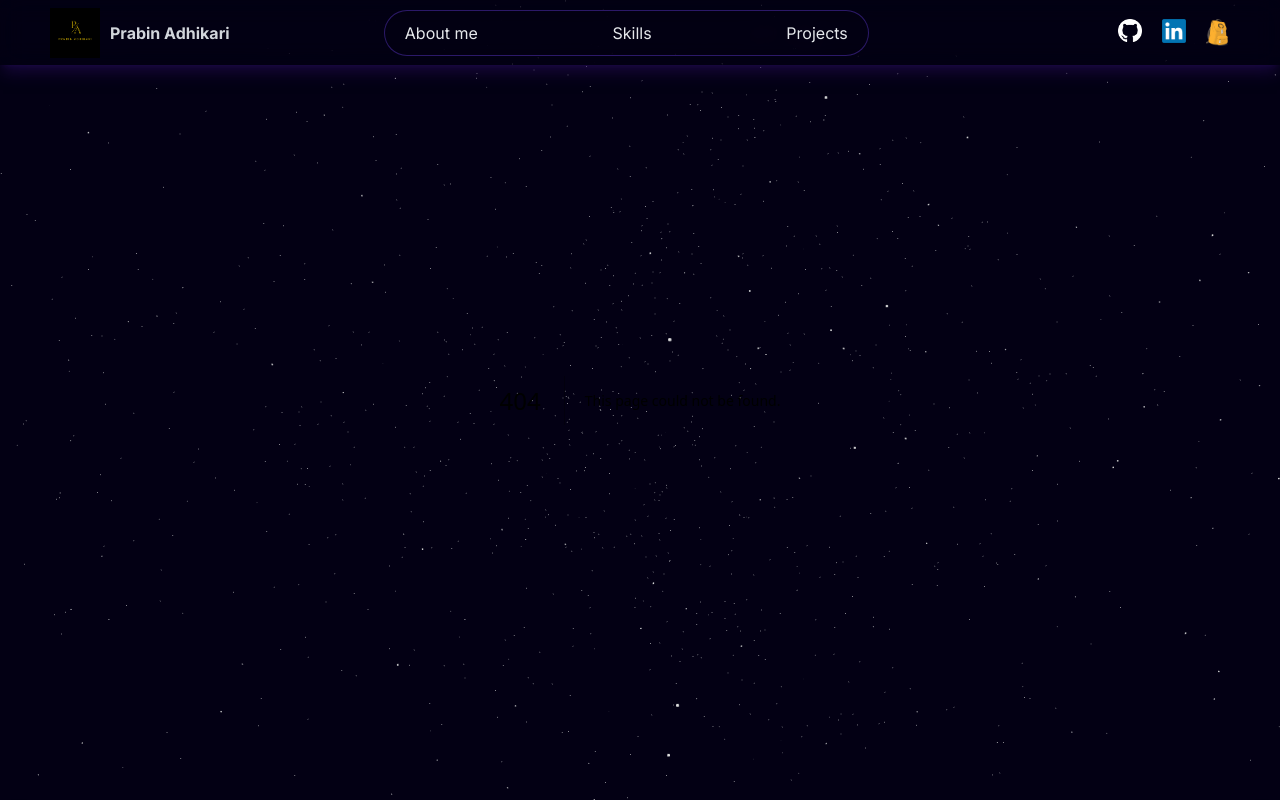
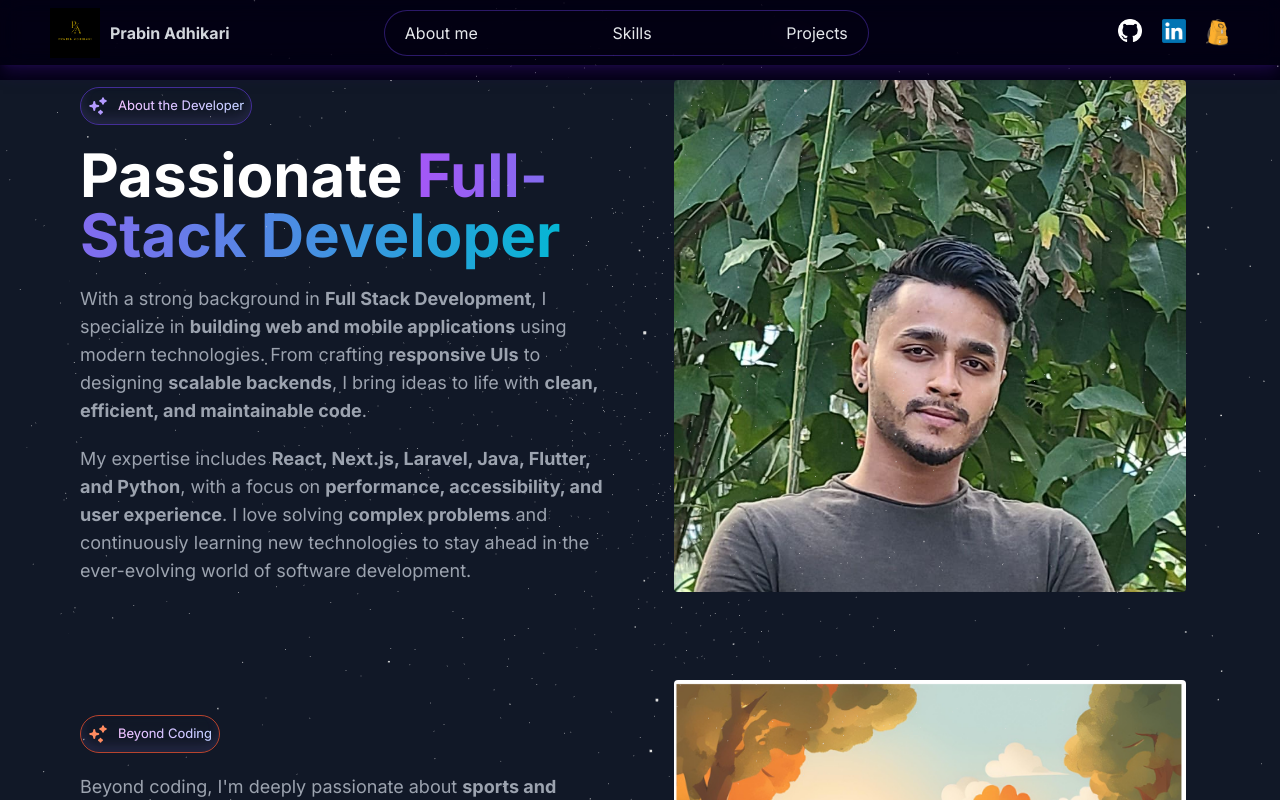
Before and after one commit to Prabin013/portfolio, a Next.js app: page /about in a window 1280 px wide. Before the commit this address had no page. Shown: the top 800 px of the page. Built offline with nearby package versions, Linux system fonts and the light colour scheme.

Commit message:
added about me page

```diff
--- /dev/null
+++ b/app/about/page.tsx
@@ -0,0 +1,124 @@
+"use client"; // Required for animations
+
+import { motion } from "framer-motion";
+import { slideInFromLeft, slideInFromRight, slideInFromTop } from "@/utils/motion";
+import { SparklesIcon } from "@heroicons/react/16/solid";
+import Image from "next/image";
+
+export default function AboutPage() {
+  return (
+    <motion.div
+      initial="hidden"
+      animate="visible"
+      className="flex flex-col items-center justify-center px-10 lg:px-20 mt-20 w-full z-[20] min-h-screen bg-gray-900 text-white"
+    >
+      {/* Responsive Grid Container */}
+      <div className="grid grid-cols-1 lg:grid-cols-2 gap-10 items-center w-full max-w-6xl">
+
+        {/* Left Side: Text Content */}
+        <div className="flex flex-col gap-5 text-start">
+          {/* Header with Icon */}
+          <motion.div
+            variants={slideInFromTop}
+            className="Welcome-box py-[8px] px-[7px] border border-[#7042f88b] opacity-[0.9] flex items-center"
+          >
+            <SparklesIcon className="text-[#b49bff] mr-[10px] h-5 w-5" />
+            <h1 className="Welcome-text text-[13px]">About the Developer</h1>
+          </motion.div>
+
+          {/* Main Heading */}
+          <motion.div
+            variants={slideInFromLeft(0.5)}
+            className="text-5xl md:text-6xl font-bold"
+          >
+            Passionate
+            <span className="text-transparent bg-clip-text bg-gradient-to-r from-purple-500 to-cyan-500">
+              {" "}
+              Full-Stack Developer
+            </span>
+          </motion.div>
+
+          {/* Developer Description */}
+          <motion.p
+            variants={slideInFromLeft(0.8)}
+            className="text-lg text-gray-400"
+          >
+            With a strong background in <strong>Full Stack Development</strong>, I specialize in <strong>building web and mobile applications</strong> using modern technologies. From crafting <strong>responsive UIs</strong> to designing <strong>scalable backends</strong>, I bring ideas to life with <strong>clean, efficient, and maintainable code</strong>.
+          </motion.p>
+
+          <motion.p
+            variants={slideInFromLeft(1)}
+            className="text-lg text-gray-400"
+          >
+            My expertise includes <strong>React, Next.js, Laravel, Java, Flutter, and Python</strong>, with a focus on <strong>performance, accessibility, and user experience</strong>. I love solving <strong>complex problems</strong> and continuously learning new technologies to stay ahead in the ever-evolving world of software development.
+          </motion.p>
+        </div>
+
+        {/* Right Side: Developer Image (Moves on Top for Mobile) */}
+        <motion.div
+          variants={slideInFromRight(0.8)}
+          className="flex justify-center"
+        >
+          <Image
+            src="/me.png" // Replace with actual image
+            alt="Developer Image"
+            height={500}
+            width={500}
+            className="w-full max-w-xs sm:max-w-sm md:max-w-md lg:max-w-lg rounded"
+          />
+        </motion.div>
+      </div>
+
+      {/* Passion for Sports and Hobbies */}
+      <div className="grid grid-cols-1 lg:grid-cols-2 gap-10 items-center w-full max-w-6xl mt-20">
+
+        {/* Left Side: Image (Moves on Top for Mobile) */}
+        <motion.div
+          variants={slideInFromRight(0.8)}
+          className="flex justify-center lg:order-last"
+        >
+          <Image
+            src="/interests.png" // Replace with actual image
+            alt="Sports and Hobbies"
+            height={200}
+            width={200}
+            className="w-full max-w-xs sm:max-w-sm md:max-w-md lg:max-w-lg m-2 rounded"
+          />
+        </motion.div>
+
+        {/* Right Side: Hobbies Content */}
+        <div className="flex flex-col gap-5 text-start">
+          <motion.div
+            variants={slideInFromTop}
+            className="Welcome-box py-[8px] px-[7px] border border-[#ff5733b3] opacity-[0.9] flex items-center"
+          >
+            <SparklesIcon className="text-[#ff8b60] mr-[10px] h-5 w-5" />
+            <h1 className="Welcome-text text-[13px]">Beyond Coding</h1>
+          </motion.div>
+
+          {/* Hobbies Section */}
+          <motion.p
+            variants={slideInFromLeft(1)}
+            className="text-lg text-gray-400"
+          >
+            Beyond coding, I&apos;m deeply passionate about <strong>sports and fitness</strong>. I love <strong>basketball, soccer, and UFC</strong>**, always keeping up with the latest matches and fights. Whether it&apos;s shooting hoops, playing a competitive soccer match, or analyzing UFC bouts, sports keep me energized and motivated.
+          </motion.p>
+
+          <motion.p
+            variants={slideInFromLeft(1.2)}
+            className="text-lg text-gray-400"
+          >
+            When I’m not coding or watching sports, you’ll find me <strong>at the gym, weightlifting and pushing my limits</strong>. Strength training is more than just fitness—it’s a mindset of discipline and perseverance.
+          </motion.p>
+
+          <motion.p
+            variants={slideInFromLeft(1.4)}
+            className="text-lg text-gray-400"
+          >
+            I also have a passion for <strong>motorcycles and reading</strong>. The thrill of the open road on two wheels and the wisdom gained from books are both adventures that fuel my creativity and drive.
+          </motion.p>
+        </div>
+      </div>
+    </motion.div>
+  );
+}
--- a/components/main/Navbar.tsx
+++ b/components/main/Navbar.tsx
@@ -22,7 +22,7 @@ const Navbar = () => {
 
         <div className='w-[500px] h-full flex flex-row items-center justify-between md:mr-20'>
           <div className='flex items-center justify-between w-full h-auto border border-[#7042f861] bg-[#0300145e] mr-[15px] px-[20px] py-[10px] rounded-full text-gray-200'>
-            <a href='#about-me' className='cursor-pointer'>
+            <a href='/about' className='cursor-pointer'>
               About me
             </a>
             <a href='#skills' className='cursor-pointer'>
--- a/components/sub/HeroContent.tsx
+++ b/components/sub/HeroContent.tsx
@@ -5,9 +5,11 @@ import { motion } from "framer-motion"
 import { slideInFromLeft, slideInFromRight, slideInFromTop } from '@/utils/motion'
 import { SparklesIcon } from '@heroicons/react/16/solid'
 import Image from 'next/image'
+import { useRouter } from 'next/navigation'
 
 
 const HeroContent = () => {
+  const router = useRouter();
   return (
     <motion.div
       initial="hidden"
@@ -43,7 +45,7 @@ const HeroContent = () => {
 
         <motion.a
           variants={slideInFromLeft(1)}
-          href='/about'
+          onClick={() => router.push("/about")}
           className='py-2 button-primary text-center text-white cursor-pointer rounded-lg max-w-[200px]'
         >
           Learn More!
```
Also changed, not shown: public/interests.png (added), public/me.png (added).
